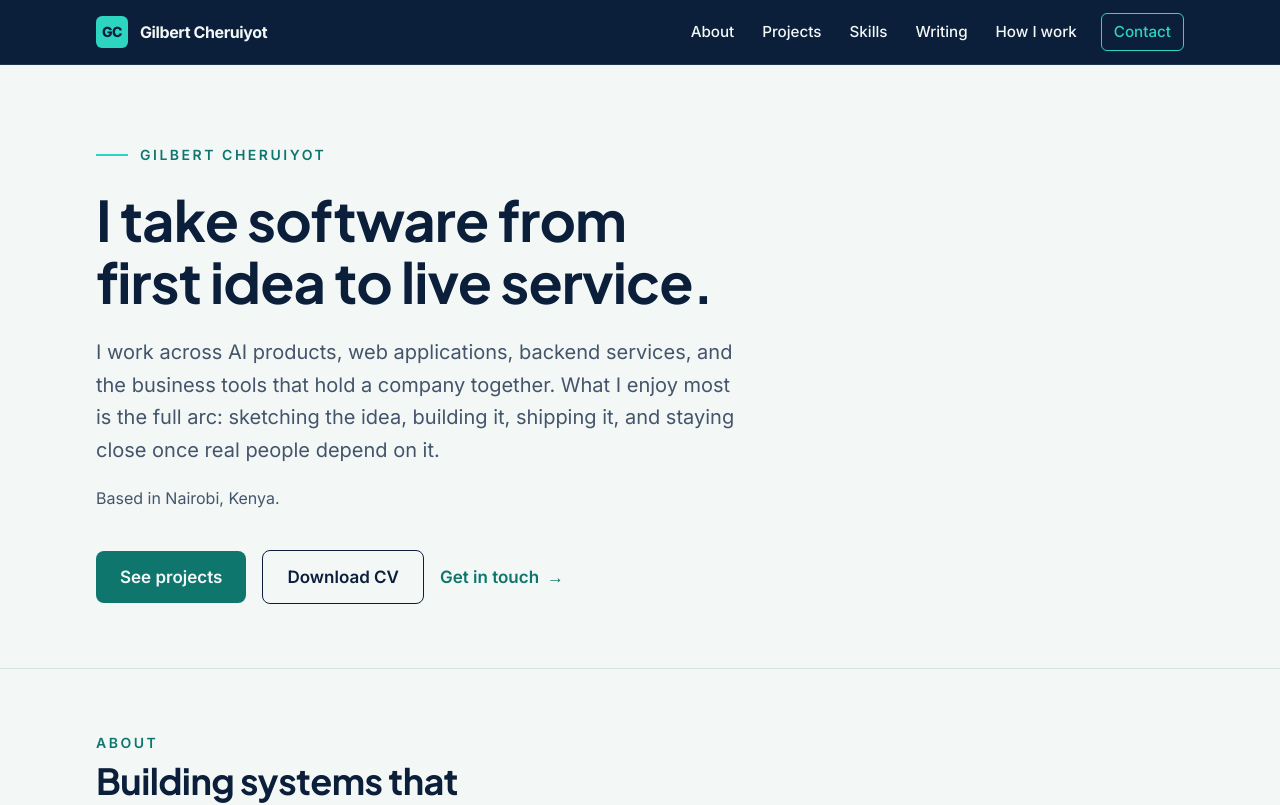
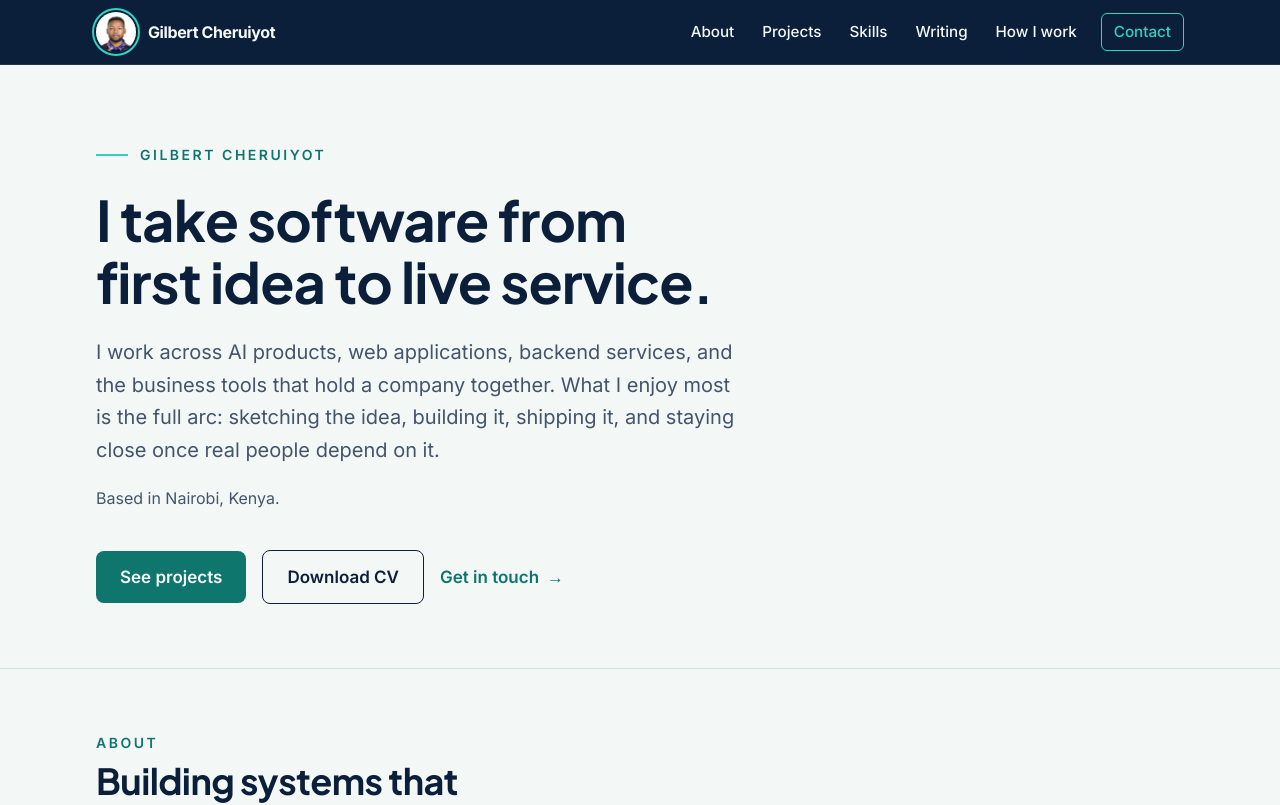
Before and after one commit to gilbertofke/gilbert-portfolio, a Next.js app: page / in a window 1280 px wide. Shown: the top 805 px of the page. Built offline with nearby package versions, Linux system fonts and the light colour scheme.

Commit message:
feat: replace GC mark with circular portrait in nav

```diff
--- a/src/components/Nav.tsx
+++ b/src/components/Nav.tsx
@@ -1,7 +1,8 @@
 "use client";
 
+import Image from "next/image";
 import { useEffect, useRef, useState } from "react";
-import { navLinks, site } from "@/data/site";
+import { about, navLinks, site } from "@/data/site";
 
 const linkBase =
   "block rounded-md px-3 py-4 font-heading text-2xl font-semibold transition-colors md:px-3 md:py-2 md:text-[0.95rem] md:font-medium aria-[current=location]:text-turq md:aria-[current=location]:underline md:aria-[current=location]:decoration-turq md:aria-[current=location]:decoration-2 md:aria-[current=location]:underline-offset-8";
@@ -104,12 +105,14 @@ export default function Nav() {
           href="#top"
           className="flex items-center gap-3 font-heading text-base font-bold tracking-tight"
         >
-          <span
-            aria-hidden="true"
-            className="grid h-8 w-8 place-items-center rounded-md bg-turq text-sm font-extrabold text-navy"
-          >
-            GC
-          </span>
+          <Image
+            src={about.photo.src}
+            alt=""
+            width={80}
+            height={80}
+            sizes="40px"
+            className="h-10 w-10 shrink-0 rounded-full object-cover object-[50%_25%] ring-2 ring-turq ring-offset-2 ring-offset-navy"
+          />
           {site.shortName}
         </a>
 
```
